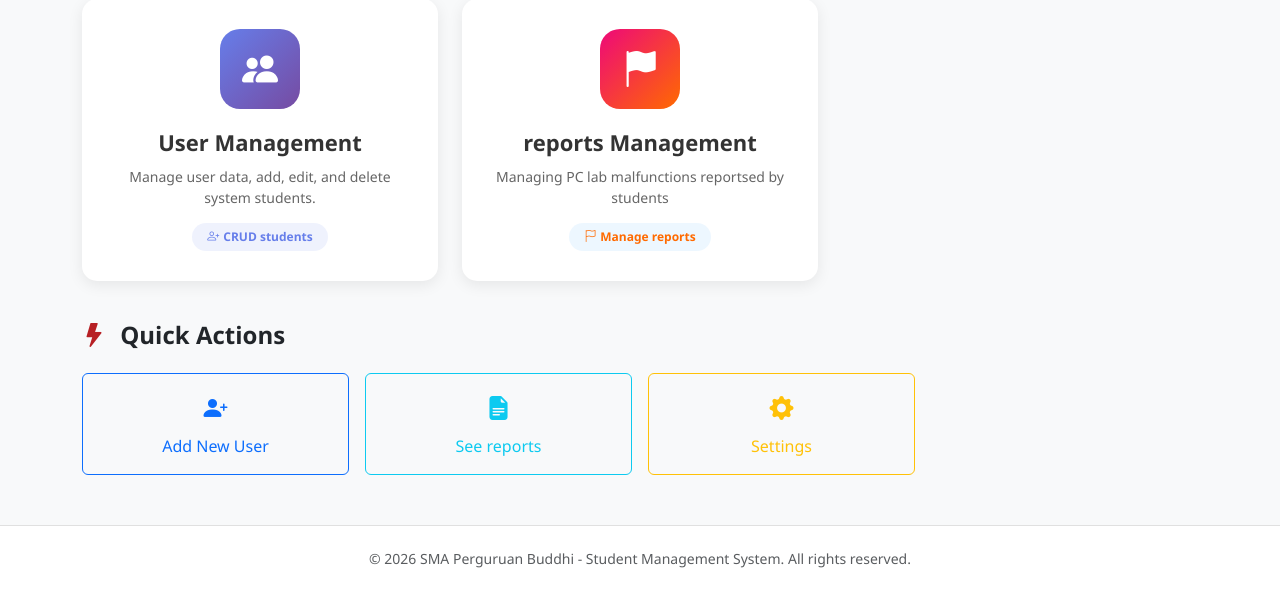
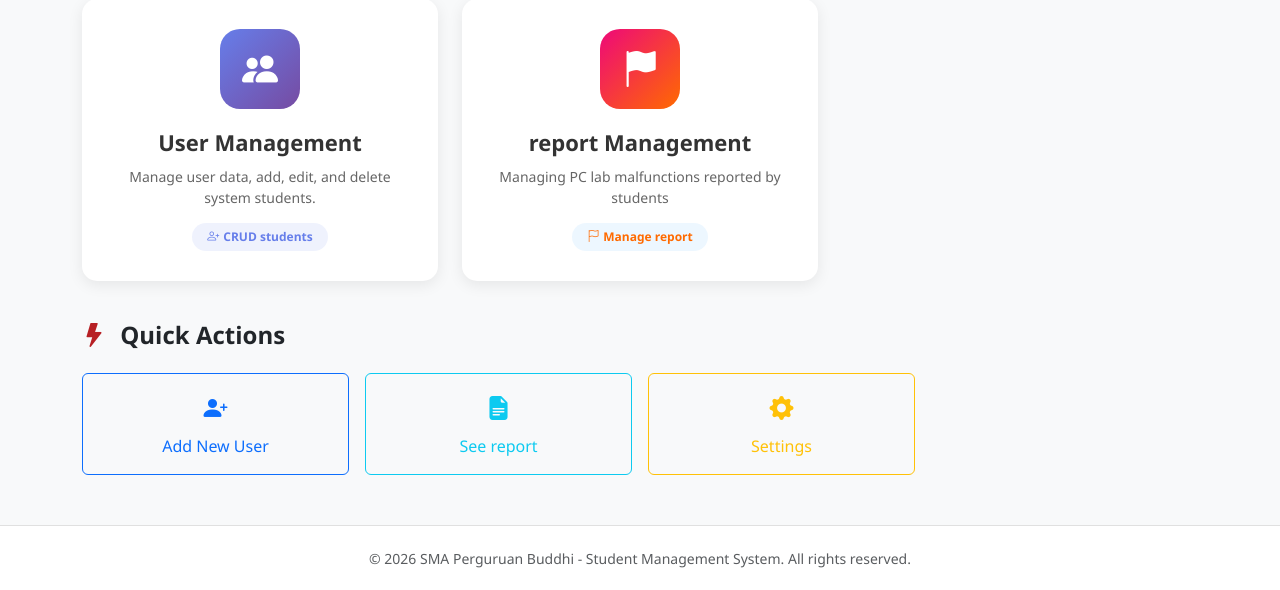
Before and after one commit to Mikedct/School_Management, a Laravel app: page /admin/dashboard in a window 1280 px wide. Shown: the part 477-1067 px from the top of the page. Run offline with Laravel 12, Linux system fonts and the light colour scheme; a user stored in the database is signed in; data comes from the database, SQL or seed files in the repository.

Commit message:
V1.6.7 - Perbaiki web & dashboard

```diff
--- a/resources/views/admin/dashboard/dashboard.blade.php
+++ b/resources/views/admin/dashboard/dashboard.blade.php
@@ -98,7 +98,7 @@
             background: linear-gradient(135deg, #4facfe 0%, #00f2fe 100%);
         }
 
-        .menu-card.reports .menu-icon {
+        .menu-card.report .menu-icon {
             background: linear-gradient(135deg, #ee0979 0%, #ff6a00 100%);
         }
 
@@ -138,7 +138,7 @@
             color: #4facfe;
         }
 
-        .menu-card.reports .menu-badge {
+        .menu-card.report .menu-badge {
             background: rgba(79, 172, 254, 0.1);
             color: #ff6a00;
         }
@@ -298,18 +298,18 @@
                     </a>
                 </div>
 
-                <!-- reports Management -->
+                <!-- report Management -->
                 <div class="col-md-4">
-                    <a href="{{ route('admin.reports.index') }}" class="menu-card reports">
+                    <a href="{{ route('admin.report.index') }}" class="menu-card report">
                         <div class="menu-icon">
                             <i class="bi bi-flag-fill"></i>
                         </div>
-                        <h5 class="menu-title">reports Management</h5>
+                        <h5 class="menu-title">report Management</h5>
                         <p class="menu-description">
-                            Managing PC lab malfunctions reportsed by students
+                            Managing PC lab malfunctions reported by students
                         </p>
                         <span class="menu-badge">
-                            <i class="bi bi-flag me-1"></i>Manage reports
+                            <i class="bi bi-flag me-1"></i>Manage report
                         </span>
                     </a>
                 </div>
@@ -331,9 +331,9 @@
                     </a>
                 </div>
                 <div class="col-md-3 col-sm-6">
-                    <a href="{{ route('admin.reports.index') }}" class="btn btn-outline-info w-100 py-3 text-decoration-none">
+                    <a href="{{ route('admin.report.index') }}" class="btn btn-outline-info w-100 py-3 text-decoration-none">
                         <i class="bi bi-file-earmark-text-fill d-block mb-2" style="font-size: 24px;"></i>
-                        See reports
+                        See report
                     </a>
                 </div>
                 <div class="col-md-3 col-sm-6">
--- a/routes/web.php
+++ b/routes/web.php
@@ -34,10 +34,17 @@ Route::prefix('admin')
         // Students
         Route::resource('students', StudentsController::class);
 
-        // Reports
-        Route::resource('reports', ReportController::class);
+        // Report
+        Route::resource('report', ReportController::class);
 
-        // ✅ SETTINGS
+        // ✅ TAMBAHAN REPORT
+        Route::post('report/{id}/status', [ReportController::class, 'updateStatus'])
+            ->name('report.updateStatus');
+
+        Route::get('report/{id}/bukti', [ReportController::class, 'viewBukti'])
+            ->name('report.viewBukti');
+
+        // Settings
         Route::get('settings', [SettingsController::class, 'index'])->name('settings.index');
         Route::put('settings/update-profile', [SettingsController::class, 'updateProfile'])->name('settings.update-profile');
         Route::put('settings/update-password', [SettingsController::class, 'updatePassword'])->name('settings.update-password');
```
